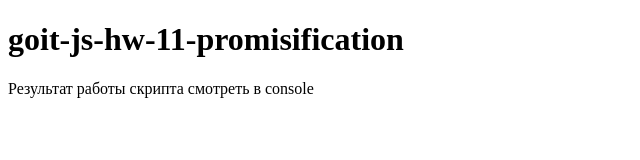
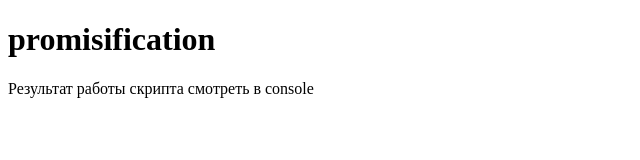
Before and after one commit to disneyds/promisification, a plain HTML site: page index.html in a window 1280 px wide. Shown: the whole page, without its empty margins (0-640 px from the left). Drawn offline with Linux system fonts and the light colour scheme.

Commit message:
Update index.html

```diff
--- a/index.html
+++ b/index.html
@@ -3,10 +3,10 @@
 <head>
     <meta charset="UTF-8">
     <meta name="viewport" content="width=device-width, initial-scale=1.0">
-    <title>goit-js-hw-11-promisification</title>
+    <title>promisification</title>
 </head>
 <body>
-    <h1>goit-js-hw-11-promisification</h1>
+    <h1>promisification</h1>
     <p>Результат работы скрипта смотреть в console</p>
     <script src="./task-1.js" type="module"></script>
     <script src="./task-2.js" type="module"></script>
```
